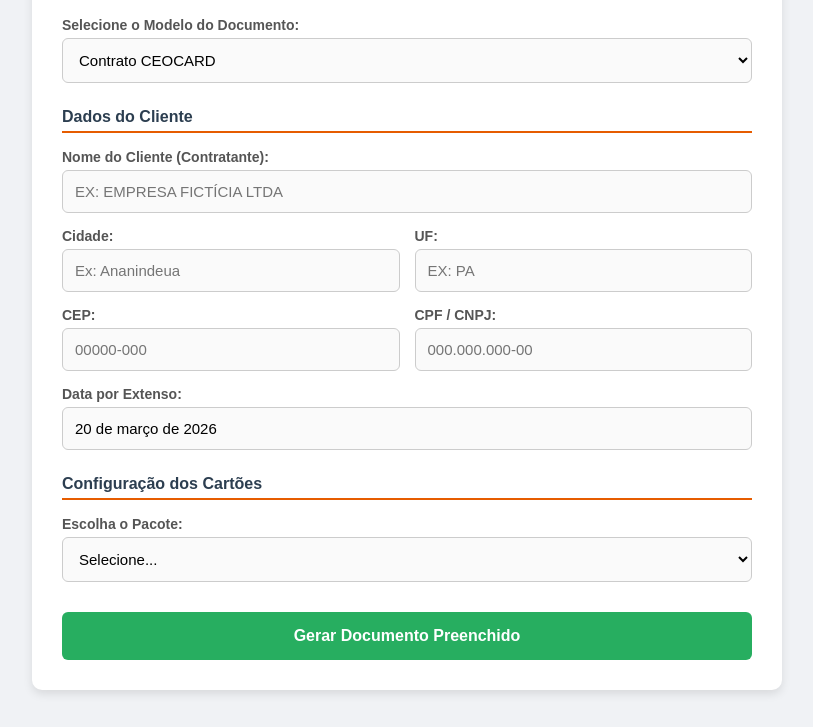
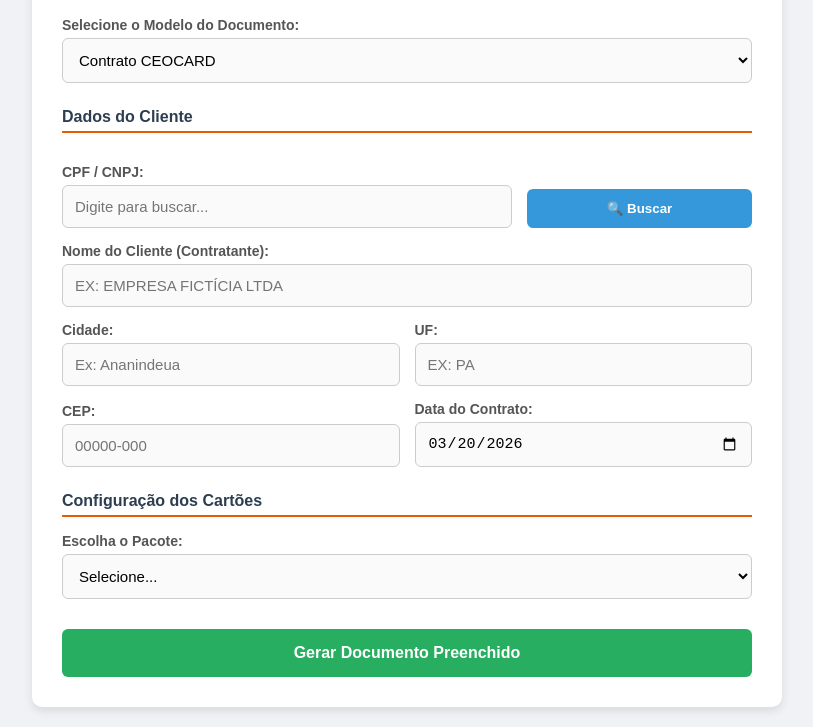
Before and after one commit to pbrofabio2-9233/contrato_facil, a plain HTML site: page index.html in a window 1280 px wide. Shown: the part 101-828 px from the top of the page, without its empty margins (233-1046 px from the left). Drawn offline with Linux system fonts and the light colour scheme.

Commit message:
Update index.html

```diff
--- a/index.html
+++ b/index.html
@@ -17,17 +17,21 @@
         h3 { color: #2c3e50; font-size: 16px; margin-top: 25px; border-bottom: 2px solid #e65c00; padding-bottom: 5px; }
         label { font-weight: bold; display: block; margin-top: 15px; font-size: 14px; color: #555; }
 
-        input[type="text"], select { width: 100%; padding: 12px; margin-top: 5px; border: 1px solid #ccc; border-radius: 6px; box-sizing: border-box; background-color: #fafafa; font-size: 15px; transition: 0.3s; }
-        input[type="text"]:focus, select:focus { border-color: #e65c00; outline: none; background-color: #fff; }
+        input[type="text"], input[type="date"], select { width: 100%; padding: 12px; margin-top: 5px; border: 1px solid #ccc; border-radius: 6px; box-sizing: border-box; background-color: #fafafa; font-size: 15px; transition: 0.3s; }
+        input[type="text"]:focus, input[type="date"]:focus, select:focus { border-color: #e65c00; outline: none; background-color: #fff; }
         .maiusculo { text-transform: uppercase; }
 
-        .linha-dupla { display: flex; gap: 15px; }
+        .linha-dupla { display: flex; gap: 15px; align-items: flex-end; }
         .linha-dupla div { flex: 1; }
+
+        /* Estilo para o botãozinho de buscar CNPJ */
+        .btn-buscar { background-color: #3498db; color: white; border: none; padding: 12px; border-radius: 6px; cursor: pointer; font-weight: bold; width: 100%; margin-top: 5px; }
+        .btn-buscar:hover { background-color: #2980b9; }
 
         #caixaPersonalizada { display: none; background-color: #fff3e6; padding: 20px; border: 1px dashed #e65c00; border-radius: 8px; margin-top: 15px; }
 
-        button { width: 100%; padding: 15px; margin-top: 30px; background-color: #27ae60; color: white; border: none; border-radius: 6px; font-size: 16px; font-weight: bold; cursor: pointer; transition: 0.3s; }
-        button:hover { background-color: #219653; }
+        button.btn-principal { width: 100%; padding: 15px; margin-top: 30px; background-color: #27ae60; color: white; border: none; border-radius: 6px; font-size: 16px; font-weight: bold; cursor: pointer; transition: 0.3s; }
+        button.btn-principal:hover { background-color: #219653; }
     </style>
 </head>
 <body>
@@ -43,6 +47,17 @@
             </select>
 
             <h3>Dados do Cliente</h3>
+
+            <div class="linha-dupla">
+                <div style="flex: 2;">
+                    <label>CPF / CNPJ:</label>
+                    <input type="text" id="cnpj" placeholder="Digite para buscar..." maxlength="18" oninput="aplicarMascaraCpfCnpj(this)">
+                </div>
+                <div style="flex: 1;">
+                    <button class="btn-buscar" onclick="buscarDadosCNPJ()">🔍 Buscar</button>
+                </div>
+            </div>
+
             <label>Nome do Cliente (Contratante):</label>
             <input type="text" id="cliente" class="maiusculo" placeholder="Ex: EMPRESA FICTÍCIA LTDA">
 
@@ -53,11 +68,9 @@
 
             <div class="linha-dupla">
                 <div><label>CEP:</label><input type="text" id="cep" placeholder="00000-000" maxlength="9" oninput="aplicarMascaraCEP(this)"></div>
-                <div><label>CPF / CNPJ:</label><input type="text" id="cnpj" placeholder="000.000.000-00" maxlength="18" oninput="aplicarMascaraCpfCnpj(this)"></div>
+
+                <div><label>Data do Contrato:</label><input type="date" id="dataEscolhida"></div>
             </div>
-
-            <label>Data por Extenso:</label>
-            <input type="text" id="dataExtenso" placeholder="Ex: 19 de março de 2026">
 
             <h3>Configuração dos Cartões</h3>
             <label>Escolha o Pacote:</label>
@@ -70,7 +83,7 @@
             </select>
 
             <div id="caixaPersonalizada">
-                <label style="color: #e65c00; text-align: center; margin-top: 0;">Preencha os dados do pacote personalizado:</label>
+                <label style="color: #e65c00; text-align: center; margin-top: 0;">Preencha os dados personalizados:</label>
                 <div class="linha-dupla">
                     <div><label>Qtd (Número):</label><input type="text" id="qtdCartoes" placeholder="Ex: 350"></div>
                     <div><label>Qtd (Extenso):</label><input type="text" id="qtdExtenso" placeholder="Ex: Trezentos e Cinquenta"></div>
@@ -81,30 +94,62 @@
                 </div>
             </div>
 
-            <button onclick="gerarDocumento()">Gerar Documento Preenchido</button>
+            <button class="btn-principal" onclick="gerarDocumento()">Gerar Documento Preenchido</button>
         </div>
     </div>
 
     <script>
-        // --- NOVA FUNÇÃO: Descobrir e preencher a data de hoje ---
-        function preencherDataAutomaticamente() {
-            // Criamos a lista de meses para traduzir o número em palavra
-            const meses = ["janeiro", "fevereiro", "março", "abril", "maio", "junho", "julho", "agosto", "setembro", "outubro", "novembro", "dezembro"];
+        // --- FUNÇÃO 1: Coloca a data de hoje no calendário logo que a página abre ---
+        window.onload = function() {
+            const hoje = new Date();
+            const ano = hoje.getFullYear();
+            const mes = String(hoje.getMonth() + 1).padStart(2, '0');
+            const dia = String(hoje.getDate()).padStart(2, '0');
 
-            const hoje = new Date(); // Pega a data e hora atual do aparelho
-            const dia = hoje.getDate();
-            const mes = meses[hoje.getMonth()]; // Pega o mês e traduz usando nossa lista
-            const ano = hoje.getFullYear();
+            // O calendário do HTML exige o formato YYYY-MM-DD
+            document.getElementById('dataEscolhida').value = `${ano}-${mes}-${dia}`;
+        };
 
-            // Monta a frase "Dia de Mês de Ano"
-            const dataFormatada = dia + " de " + mes + " de " + ano;
+        // --- FUNÇÃO 2: A mágica que busca os dados da Receita Federal ---
+        async function buscarDadosCNPJ() {
+            // Pega o CNPJ digitado e limpa os pontos e traços
+            let cnpjDigitado = document.getElementById('cnpj').value.replace(/\D/g, "");
 
-            // Joga essa frase dentro do campo de texto
-            document.getElementById('dataExtenso').value = dataFormatada;
+            if (cnpjDigitado.length !== 14) {
+                alert("Por favor, digite um CNPJ completo para buscar.");
+                return;
+            }
+
+            // Avisa o usuário que está buscando
+            document.getElementById('cliente').value = "Buscando dados na Receita...";
+
+            try {
+                // Acessa o banco de dados gratuito da BrasilAPI
+                const resposta = await fetch(`https://brasilapi.com.br/api/cnpj/v1/${cnpjDigitado}`);
+
+                if (!resposta.ok) {
+                    throw new Error("CNPJ não encontrado");
+                }
+
+                const dados = await resposta.json();
+
+                // Preenche os campos automaticamente!
+                document.getElementById('cliente').value = dados.razao_social;
+                document.getElementById('cidade').value = dados.municipio;
+                document.getElementById('uf').value = dados.uf;
+
+                // Formata e preenche o CEP
+                let cep = dados.cep ? dados.cep.toString() : "";
+                if(cep.length === 8) {
+                    cep = cep.substring(0,5) + "-" + cep.substring(5);
+                }
+                document.getElementById('cep').value = cep;
+
+            } catch (erro) {
+                alert("Não foi possível encontrar esse CNPJ. Verifique se o número está correto ou preencha manualmente.");
+                document.getElementById('cliente').value = "";
+            }
         }
-
-        // Essa linha avisa o navegador: "Quando a página terminar de carregar, execute a função da data"
-        window.onload = preencherDataAutomaticamente;
 
         function aplicarMascaraCEP(campo) {
             let valor = campo.value.replace(/\D/g, "");
@@ -130,12 +175,23 @@
         function verificarPacote() {
             const escolha = document.getElementById("pacoteCartoes").value;
             const caixa = document.getElementById("caixaPersonalizada");
-
             if (escolha === "personalizado") {
                 caixa.style.display = "block";
             } else {
                 caixa.style.display = "none";
             }
+        }
+
+        // --- FUNÇÃO 3: Traduz a data do calendário (YYYY-MM-DD) para Extenso ---
+        function formatarDataPorExtenso(dataDoCalendario) {
+            if (!dataDoCalendario) return "";
+            const partes = dataDoCalendario.split('-'); // Corta a data no traço
+            const ano = partes[0];
+            const mesNumero = parseInt(partes[1]) - 1; // Ajusta o mês (Janeiro é 0 no JS)
+            const dia = partes[2];
+            const meses = ["janeiro", "fevereiro", "março", "abril", "maio", "junho", "julho", "agosto", "setembro", "outubro", "novembro", "dezembro"];
+
+            return dia + " de " + meses[mesNumero] + " de " + ano;
         }
 
         async function gerarDocumento() {
@@ -163,8 +219,9 @@
                 const valCEP = document.getElementById('cep').value;
                 const valCNPJ = document.getElementById('cnpj').value;
 
-                // Pegando a data gerada (ou modificada por você)
-                const valData = document.getElementById('dataExtenso').value;
+                // Pegamos a data do calendário e traduzimos com nossa nova função
+                const dataSelecionada = document.getElementById('dataEscolhida').value;
+                const valDataExtenso = formatarDataPorExtenso(dataSelecionada);
 
                 let pacoteQtd = "";
                 let pacoteQtdExtenso = "";
@@ -195,8 +252,7 @@
                     UF: valUF,
                     CEP: valCEP,
                     CNPJ: valCNPJ,
-                    data: valData, // Enviando a data para o Word
-
+                    data: valDataExtenso, // A data lindamente formatada indo para o Word!
                     qtd_cartoes: pacoteQtd,
                     qtd_extenso: pacoteQtdExtenso,
                     valor_cartao: pacoteValor,
```
